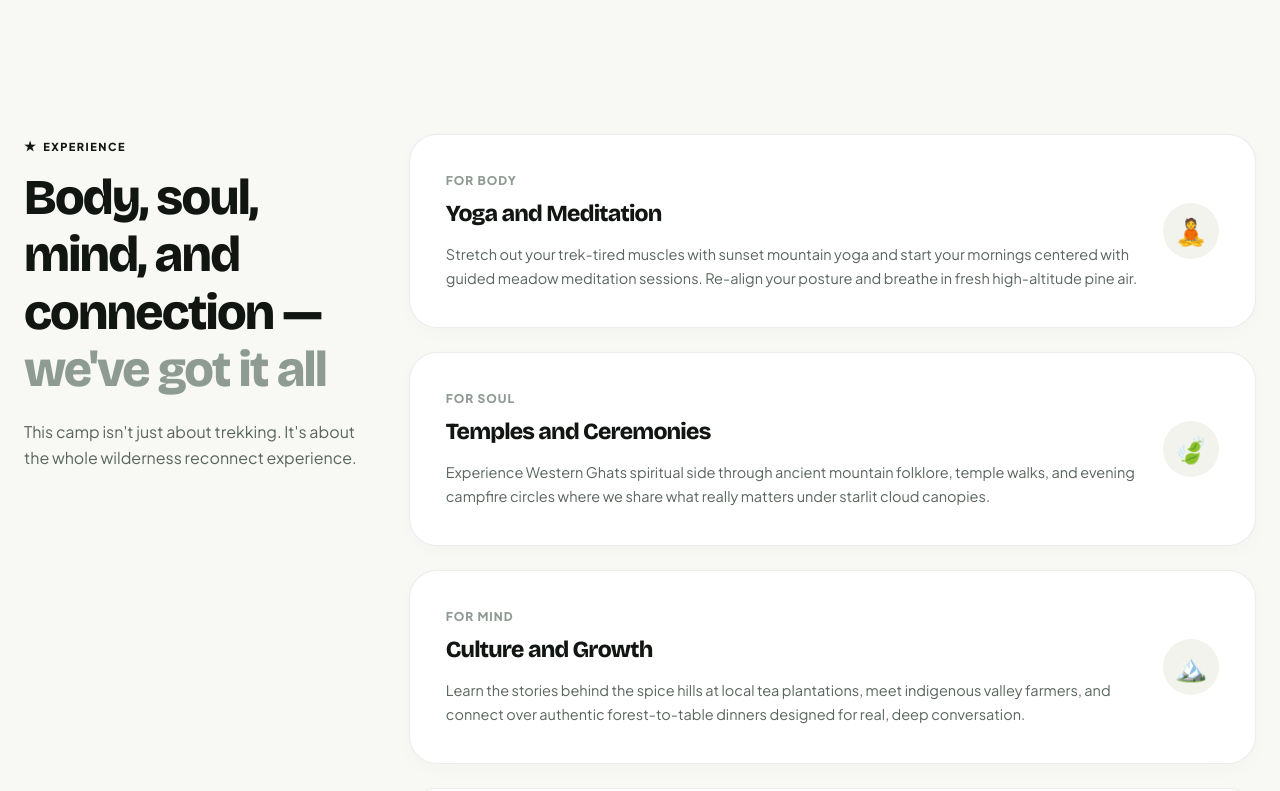
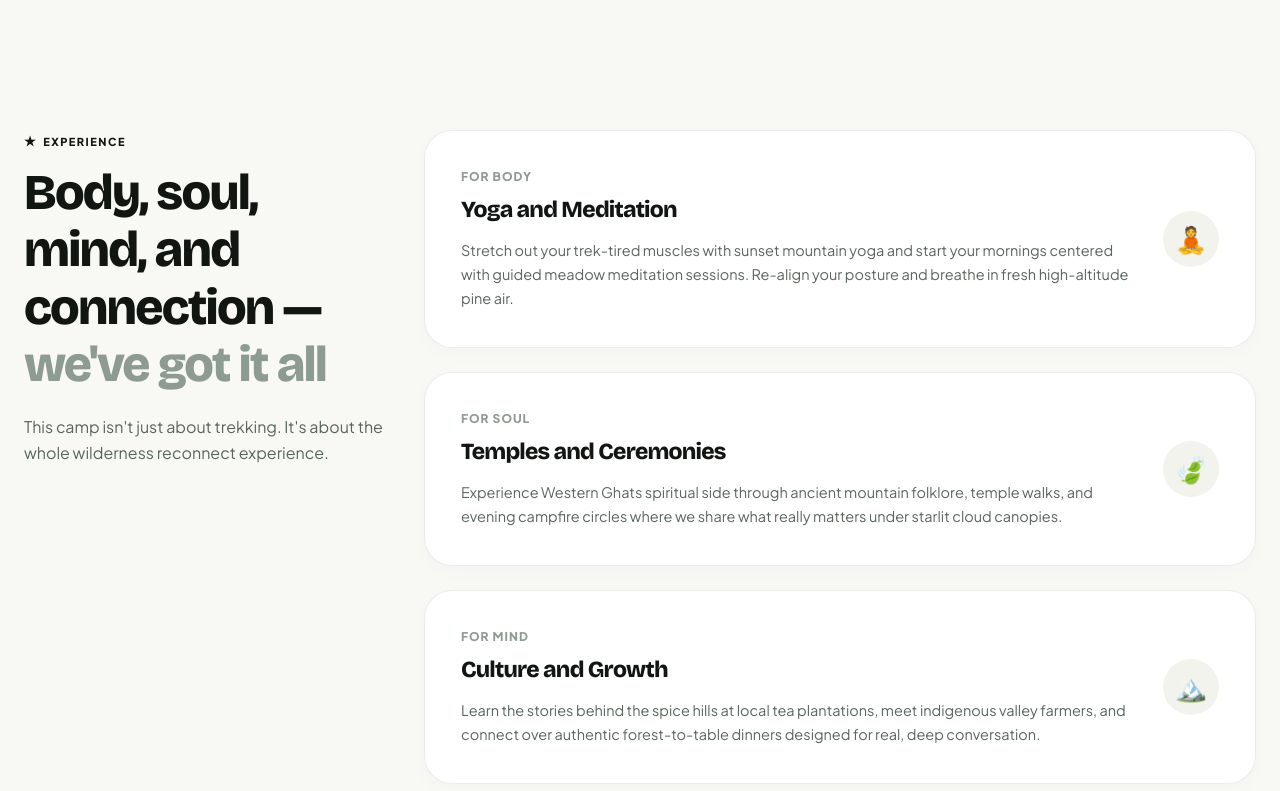
Before and after one commit to AmanTShekar/aanandham.go, a Next.js app: page / in a window 1280 px wide. Shown: the part 4420-5211 px from the top of the page. Built offline with nearby package versions, Linux system fonts and the light colour scheme.

Commit message:
feat: apply exact 3 techniques for 1440p ratio, active sticky pinning (top: 85px), and 360px split grid

```diff
--- a/src/app/globals.css
+++ b/src/app/globals.css
@@ -1,5 +1,5 @@
 :root {
-  font-size: clamp(14px, 0.95vw + 2px, 16px);
+  font-size: clamp(13.5px, 0.95vw, 16px);
   --font-heading: var(--font-bricolage), 'Bricolage Grotesque', Arial, sans-serif;
   --font-body: var(--font-jakarta), 'Plus Jakarta Sans', -apple-system, BlinkMacSystemFont, 'Segoe UI', Roboto, sans-serif;
 
@@ -372,13 +372,24 @@ button:focus-visible, a:focus-visible {
   align-items: start !important;
 }
 
-@media (min-width: 960px) {
+@media (min-width: 960px) and (max-width: 1400px) {
+  /* Technique 3: Proportional Split Grid (360px left / 1fr right) */
   .sticky-split-grid {
-    grid-template-columns: minmax(300px, 380px) 1fr;
-    gap: clamp(32px, 4.5vw, 60px);
+    grid-template-columns: 360px 1fr !important;
+    gap: 40px !important;
     align-items: start !important;
   }
+}
 
+@media (min-width: 1401px) {
+  .sticky-split-grid {
+    grid-template-columns: 420px 1fr !important;
+    gap: 60px !important;
+    align-items: start !important;
+  }
+}
+
+/* Technique 2: Compact Active Sticky Pinned Columns */
 .sticky-pinned-col {
   position: -webkit-sticky !important;
   position: sticky !important;
@@ -387,9 +398,8 @@ button:focus-visible, a:focus-visible {
   height: -webkit-fit-content !important;
   height: -moz-fit-content !important;
   height: fit-content !important;
-    max-height: calc(100vh - 100px);
+  max-height: calc(100vh - 90px);
   z-index: 10;
-  }
 }
 
 /* Proportional Container for 1366px / 1080p / 1440p (Generous side margins) */
@@ -402,14 +412,6 @@ button:focus-visible, a:focus-visible {
   margin-right: auto !important;
   padding-left: clamp(24px, 4vw, 56px) !important;
   padding-right: clamp(24px, 4vw, 56px) !important;
-}
-
-@media (min-width: 1024px) and (max-width: 1440px) {
-  /* 1366px & 1080p Laptop Proportional Split Grid Optimization */
-  .sticky-split-grid {
-    grid-template-columns: minmax(280px, 340px) 1fr !important;
-    gap: clamp(28px, 3.5vw, 48px) !important;
-  }
 }
 
 /* ─────────────────────────────────────────────────────────────
@@ -579,16 +581,6 @@ button:focus-visible, a:focus-visible {
   }
 }
 
-/* Disable sticky pinning on short viewports to prevent content clipping */
-@media (max-height: 700px) {
-  .sticky-pinned-col {
-    position: relative !important;
-    top: auto !important;
-    max-height: none !important;
-    overflow-y: visible !important;
-  }
-}
-
 /* Touch-Optimized Minimum Hit-Targets (44x44px standard) */
 button, a, input, select, textarea {
   touch-action: manipulation;
```
Lines whose indentation alone changed are shown as unchanged.
